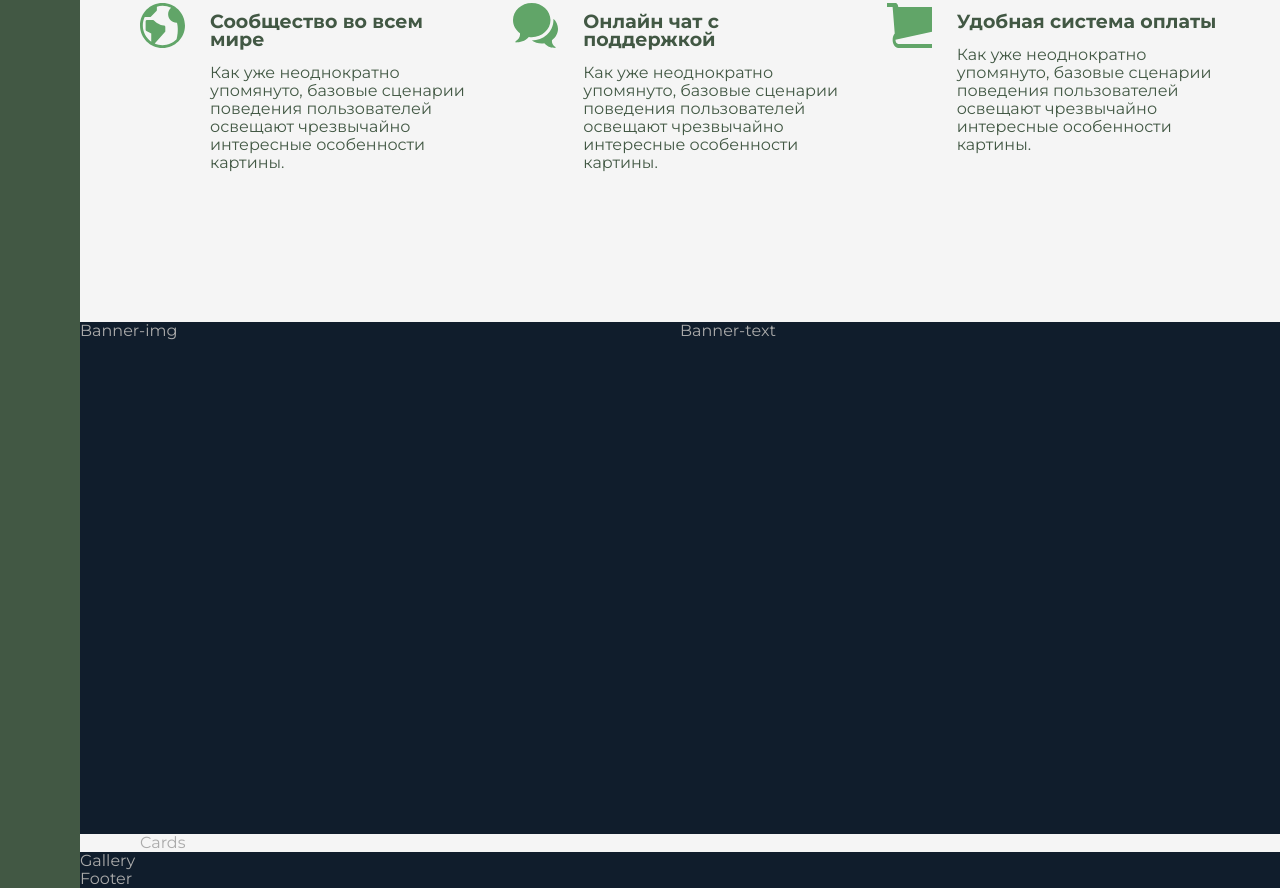
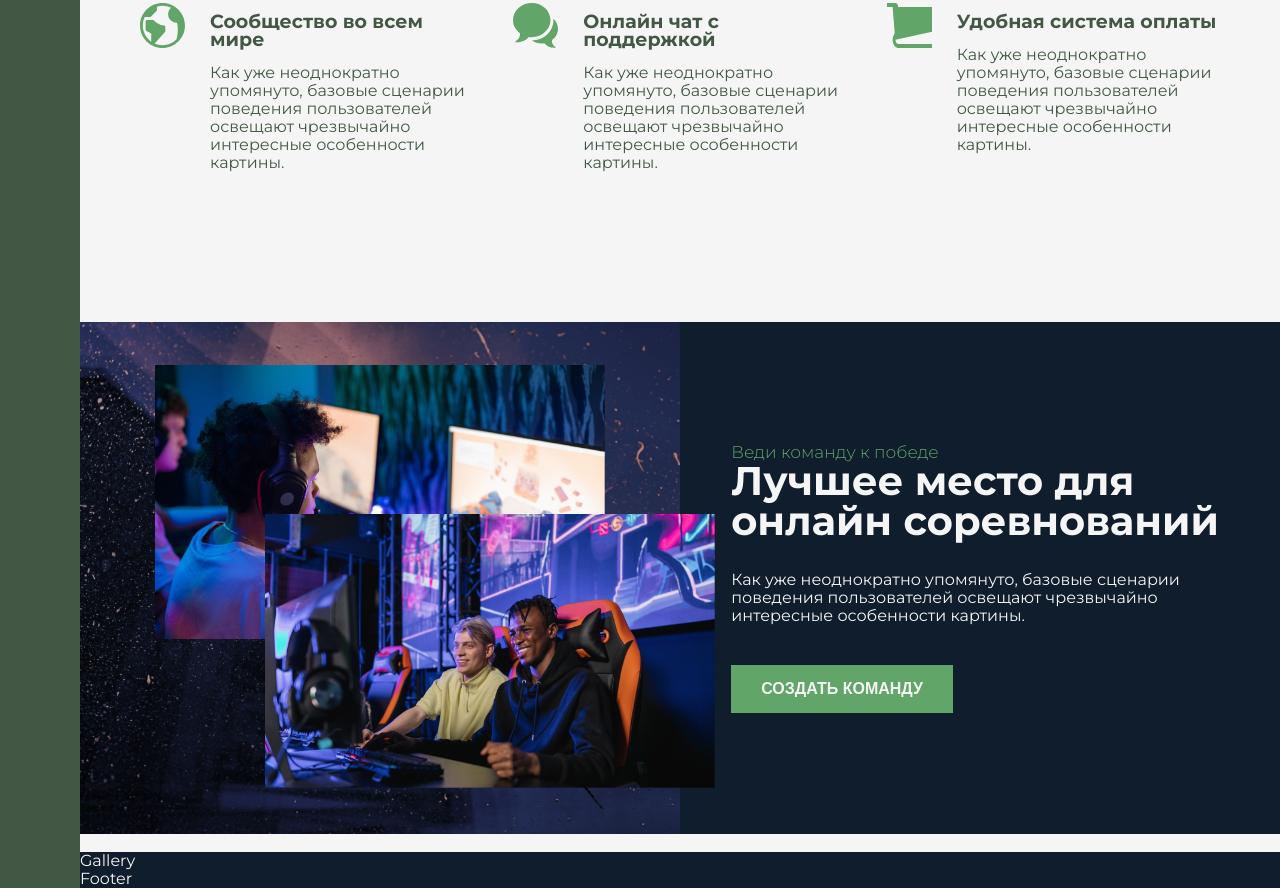
Before and after one commit to Maksym-Siroshtan/store-game, a website: page src/index.html in a window 1280 px wide. Shown: the part 967-1855 px from the top of the page. Drawn offline with nearby package versions, Linux system fonts and the light colour scheme; files that its build step writes are made by us from their sources.

Commit message:
Created banner section

```diff
--- a/src/index.html
+++ b/src/index.html
@@ -78,8 +78,19 @@
           </p>
         </div>
       </div>
-      <div class="banner-img">Banner-img</div>
-      <div class="banner-text">Banner-text</div>
+      <div class="banner-img">
+        <img src="./img/banner-1.png" alt="Banner-1" class="banner-img__img-1">
+        <img src="./img/banner-2.png" alt="Banner-2" class="banner-img__img-2">
+      </div>
+      <div class="banner-text">
+        <h4 class="title-4">Веди команду к победе</h4>
+        <h2 class="title-2 mb-30px">Лучшее место для онлайн соревнований</h2>
+        <p class="banner-text__text">
+          Как уже неоднократно упомянуто, базовые сценарии поведения
+          пользователей освещают чрезвычайно интересные особенности картины.
+        </p>
+        <button class="btn">Создать команду</button>
+      </div>
       <div class="cards">Cards</div>
       <div class="gallery">Gallery</div>
       <div class="footer">Footer</div>
--- a/src/sass/_banner.sass
+++ b/src/sass/_banner.sass
@@ -1,7 +1,26 @@
 .banner
   &-img
     background-color: $color-blue-dark
+    background: url(../img/banner-background.png) center / cover no-repeat
     grid-column: full-start / col-end 4
+    display: grid
+    grid-template-columns: repeat(16, 1fr)
+    grid-template-rows: repeat(24, 1fr)
+    &__img-1
+      width: 100%
+      grid-column: 3 / 15
+      grid-row: 3 / 12
+    &__img-2
+      width: 100%
+      grid-column: 5 / -1
+      grid-row: 10 / 23
+      transform: translateX(3.5rem)
   &-text
     background-color: $color-blue-dark
     grid-column: col-start 5 / full-end
+    display: grid
+    align-content: center
+    justify-items: start
+    padding: 0 4vw
+    &__text
+      margin-bottom: 4rem
--- a/src/sass/_base.sass
+++ b/src/sass/_base.sass
@@ -22,7 +22,7 @@ body
     font-weight: 400
     line-height: 113%
     background-color: $color-gray-light
-    color: $color-gray-dark
+    color: $color-gray-light
 
 .container
     display: grid
--- /dev/null
+++ b/src/sass/_button.sass
@@ -0,0 +1,11 @@
+.btn
+  font-size: 1.6rem
+  font-weight: 700
+  background-color: $color-green-light
+  color: $color-gray-light
+  text-transform: uppercase
+  padding: 1.5rem 3rem
+  border: 0
+  cursor: pointer
+  &:hover
+    background-color: $color-green-dark
--- a/src/sass/_typography.sass
+++ b/src/sass/_typography.sass
@@ -17,3 +17,9 @@
     color: $color-green-light
   &_green-dark
     color: $color-green-dark
+
+.title-4
+  font-size: 1.7rem
+  font-weight: 300
+  letter-spacing: 13%
+  color: $color-green-light
--- /dev/null
+++ b/src/sass/_utilities.sass
@@ -0,0 +1,2 @@
+.mb-30px
+  margin-bottom: 3rem
--- a/src/sass/style.sass
+++ b/src/sass/style.sass
@@ -1,9 +1,12 @@
 @import "base.sass"
 @import "typography.sass"
+@import "utilities.sass"
+
 @import "cards.sass"
 @import "header.sass"
 @import "features.sass"
 @import "gamers.sass"
+@import "button.sass"
 @import "banner.sass"
 @import "sidebar.sass"
 @import "gallery.sass"
```
Also changed, not shown: dist/css/style.min.css, dist/img/banner-1.png (added), dist/img/banner-2.png (added), dist/img/banner-background.png (added), dist/index.html, src/img/banner-1.png (added), src/img/banner-2.png (added), src/img/banner-background.png (added).
